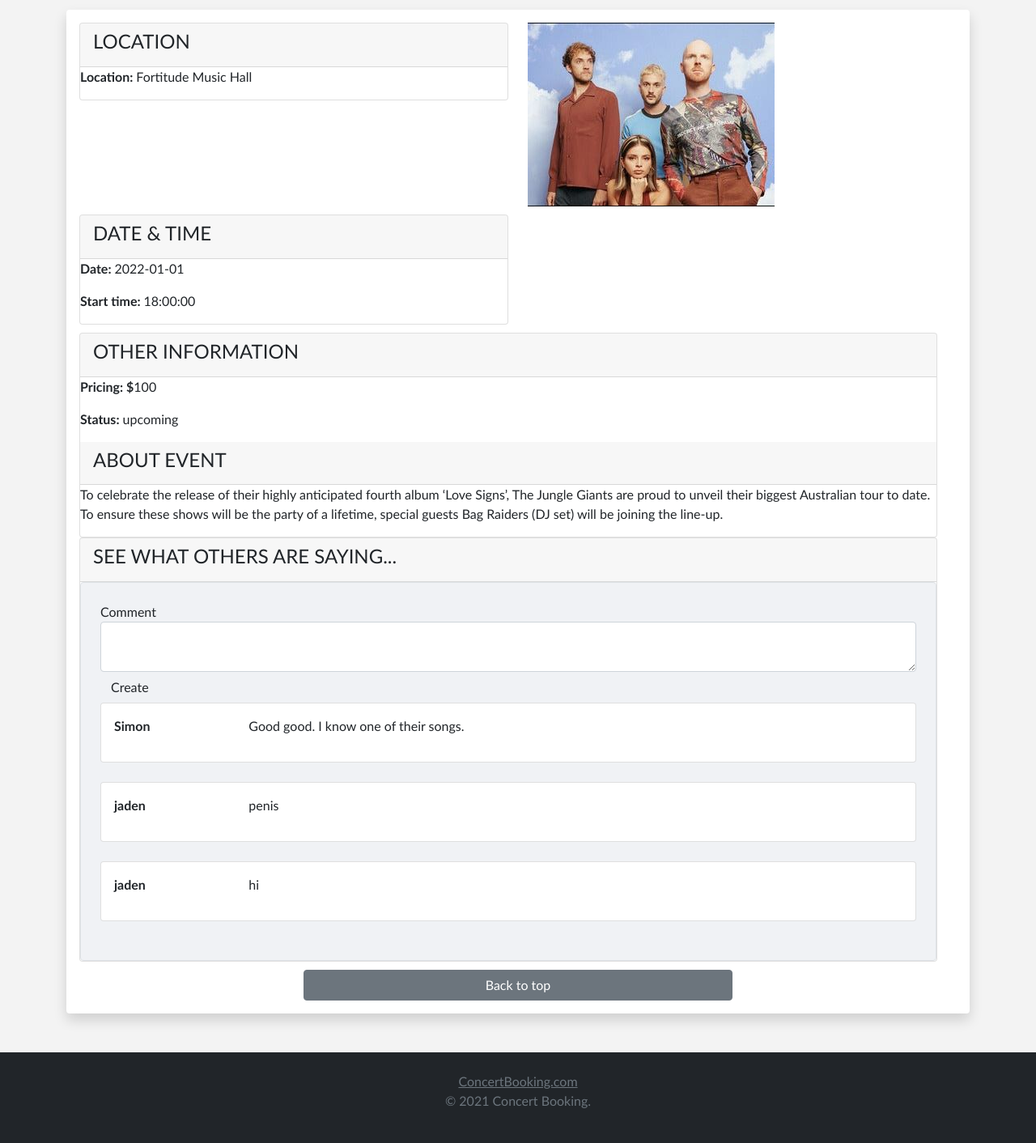
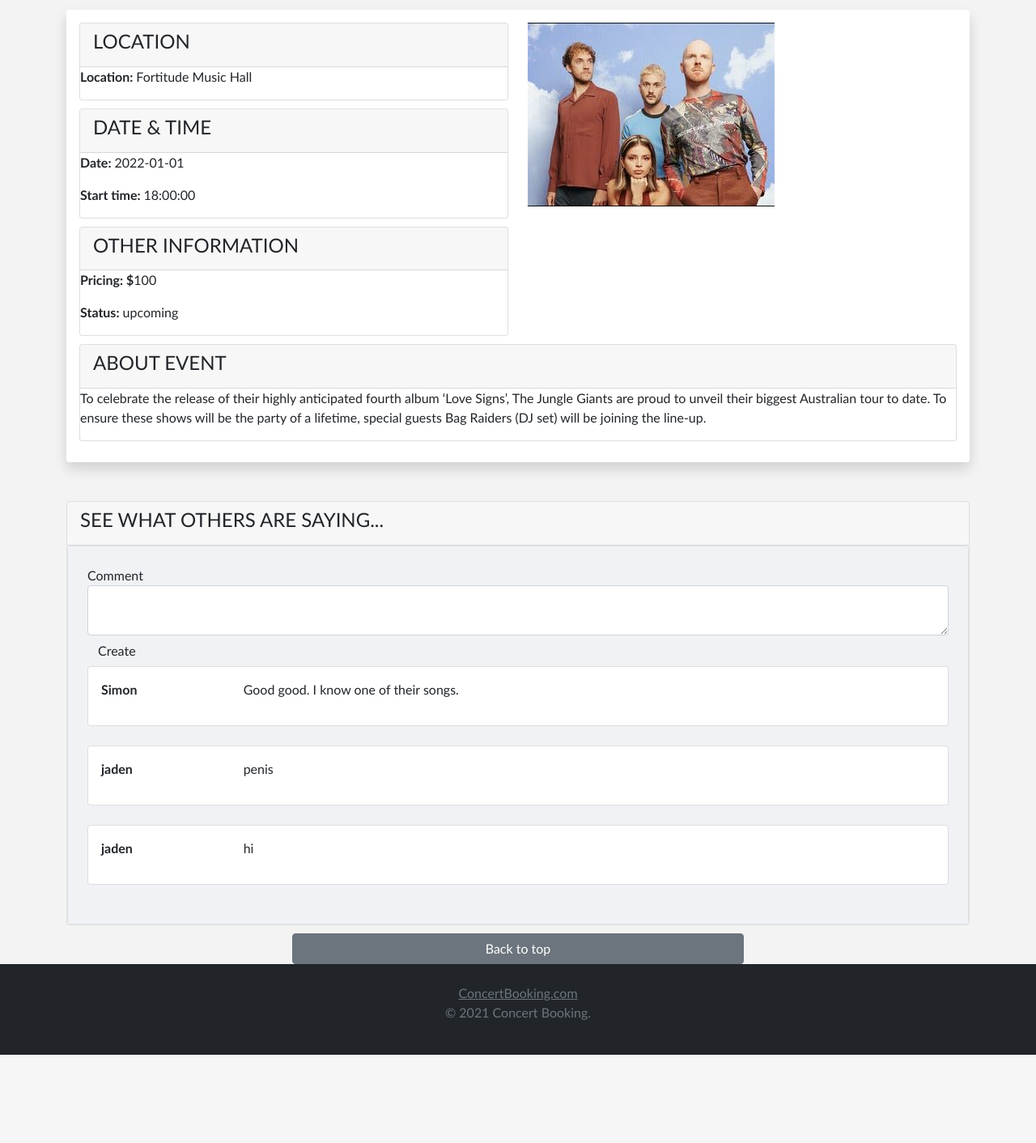
Before and after one commit to jdepe/Concert-booker, a Flask app: page /events/1 in a window 1280 px wide. Shown: the part 317-1729 px from the top of the page at 81% size. After the commit the page ends 1620 px from the top, so only its background shows below. Run offline with Flask 2, Linux system fonts and the light colour scheme; data comes from the database, SQL or seed files in the repository; both versions use the stored data as it was after the commit; some libraries are stand-ins or nearby versions.

Commit message:
fixed up formatting of event details page

```diff
--- a/concert/events.py
+++ b/concert/events.py
@@ -116,4 +116,4 @@ def comment(event):
       #flash('Your comment has been added', 'success')
       print('Your comment has been added')
     # using redirect sends a GET request to destination.show
-    return redirect(url_for('event.show', id=event))
+    return redirect(url_for('events.show', id=event))
--- a/concert/templates/events/event_details.html
+++ b/concert/templates/events/event_details.html
@@ -29,6 +29,7 @@
         <div class="row">
 
           <div class="col-lg-6">
+
             <div class="give-me-space">
               <div class="card">
                 <div class="card-header">
@@ -37,6 +38,27 @@
                 <p><strong>Location: </strong>{{event.location}}</p>
               </div>
             </div>
+
+            <div class="give-me-space">
+              <div class="card">
+                <div class="card-header">
+                  <h4>DATE & TIME</h4>
+                </div>
+                <p><strong>Date: </strong>{{event.date}}</p>
+                <p><strong>Start time: </strong>{{event.time}}</p>
+              </div>
+            </div>
+
+          <div class="give-me-space">
+            <div class="card">
+              <div class="card-header">
+                <h4>OTHER INFORMATION</h4>
+              </div>
+              <p><strong>Pricing: $</strong>{{event.price}}</p>
+              <p><strong>Status:</strong> {{event.status}}</p>
+            </div>
+          </div>
+
           </div>
 
           <div class="col-lg-6">
@@ -46,35 +68,20 @@
           </div>
         </div>
 
+
         <div class="row">
-
-          <div class="col-lg-6">
           <div class="give-me-space">
         <div class="card">
           <div class="card-header">
-                  <h4>DATE & TIME</h4>
+            <h4>ABOUT EVENT</h4>
           </div>
-                <p><strong>Date: </strong>{{event.date}}</p>
-                <p><strong>Start time: </strong>{{event.time}}</p>
+          <p>{{event.description}}</p>
         </div>
         </div>
         </div>
 
-        <div class="row">
-          <div class="col-12">
-            <div class="card">
-              <div class="card-header">
-                <h4>OTHER INFORMATION</h4>
-              </div>
-              <p><strong>Pricing: $</strong>{{event.price}}</p>
-              <p><strong>Status:</strong> {{event.status}}</p>
-              <div class="card-header">
-                <h4>ABOUT EVENT</h4>
-              </div>
 
-              <p>{{event.description}}</p>
-            </div>
-          </div>
+
         </div>
 
         <!-- COMMENT SECTION -->
```
Also changed, not shown: concert/concertdb.sqlite. Lines whose indentation alone changed are shown as unchanged.
